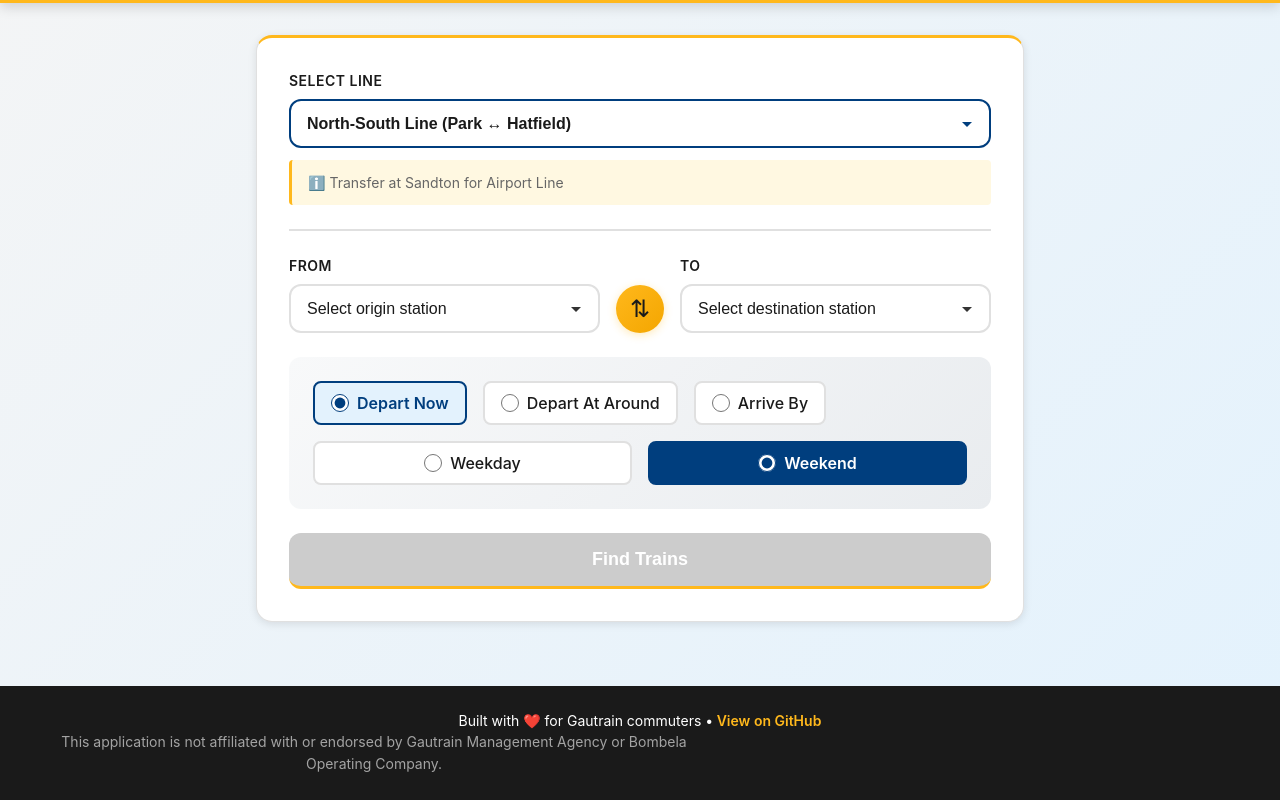
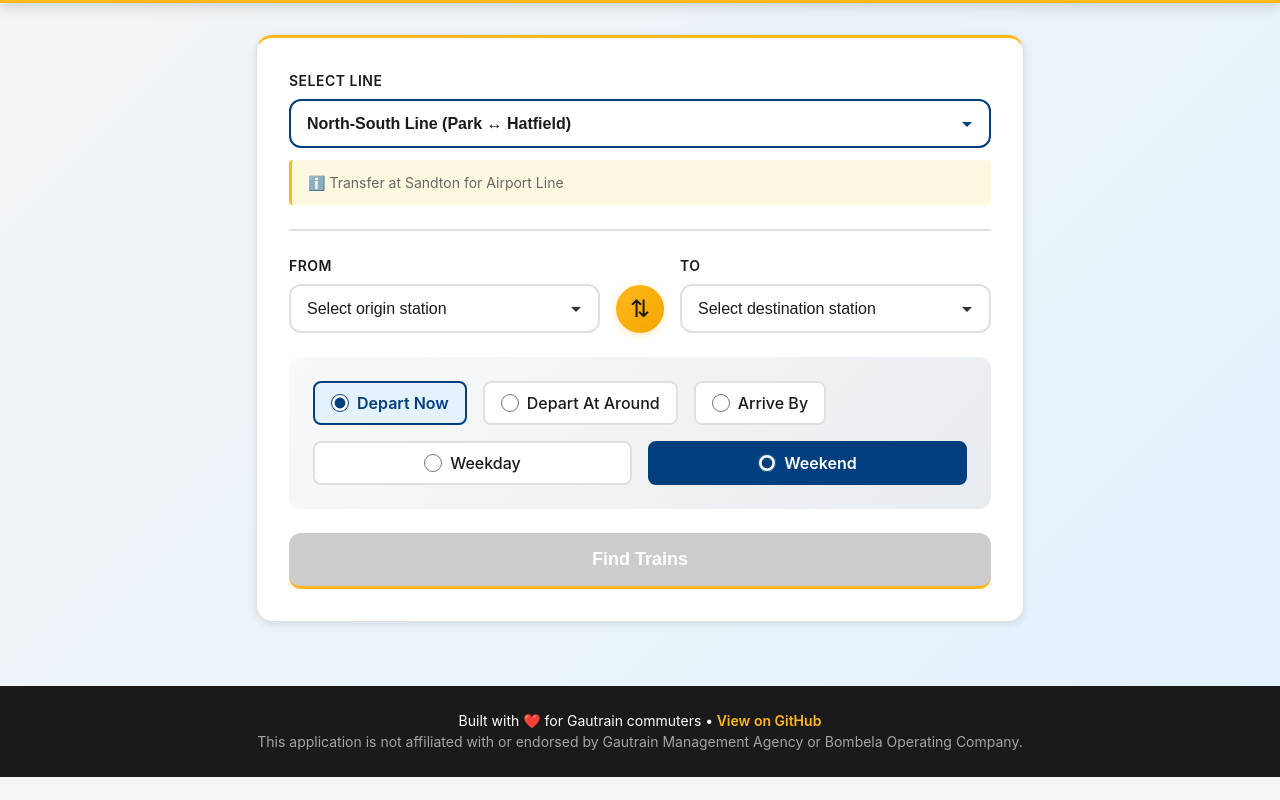
Before and after one commit to yusufk/gautrain-schedule, a React (Vite) app in the folder gautrain-app/: page / in a window 1280 px wide. Shown: the part 202-1002 px from the top of the page. After the commit the page ends 979 px from the top, so only its background shows below. Built offline with nearby package versions, Linux system fonts and the light colour scheme.

Commit message:
style: Center align footer text and adjust margins for improved layout

```diff
--- a/gautrain-app/src/App.css
+++ b/gautrain-app/src/App.css
@@ -540,17 +540,19 @@
 .app-footer p {
   margin: 0;
   font-size: 0.875rem;
+  text-align: center;
 }
 
 .footer-links {
   margin-bottom: 0.75rem;
+  text-align: center;
+  padding: 0 1rem;
 }
 
 .footer-disclaimer {
   font-size: 0.75rem;
   color: rgba(255, 255, 255, 0.6);
-  max-width: 700px;
-  margin: 0.75rem auto 0;
+  margin: 0.75rem 0 0;
   line-height: 1.6;
   padding: 0 1rem;
   text-align: center;
```
